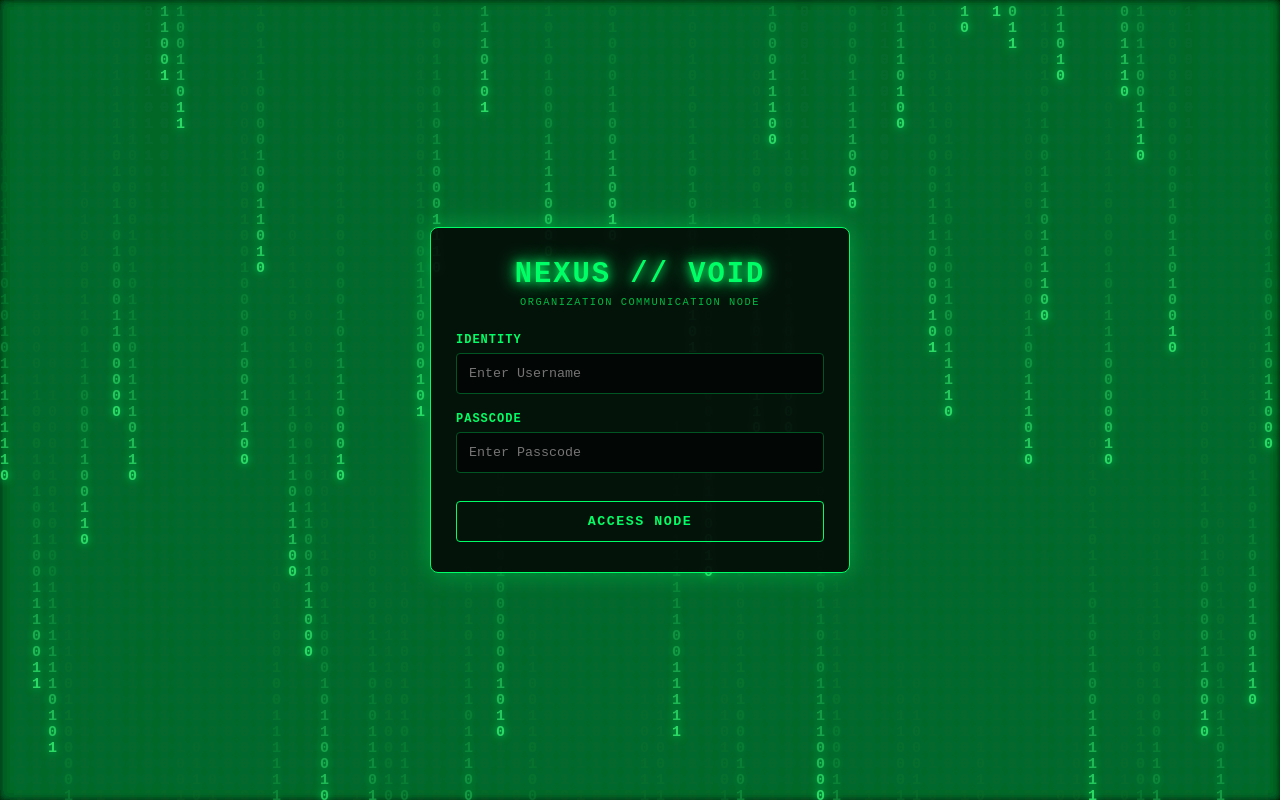
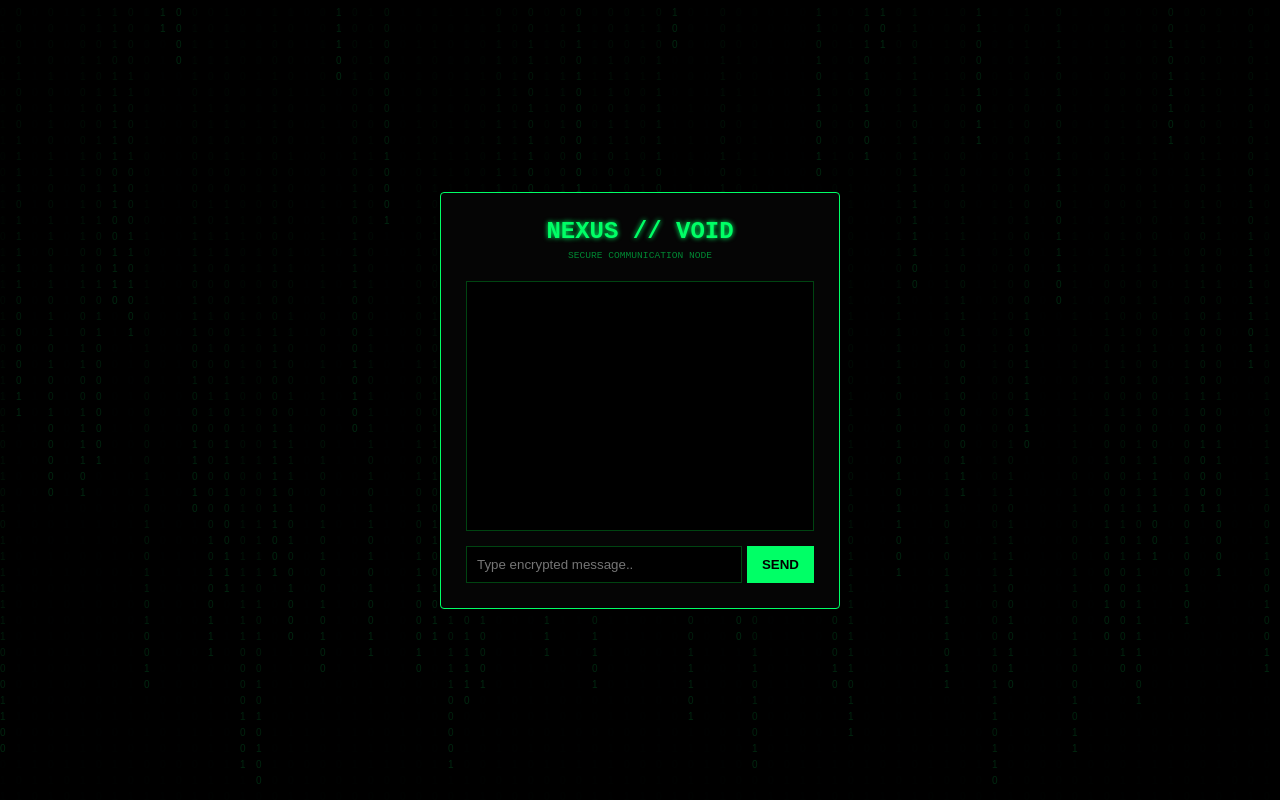
Before and after one commit to jubayerahmed7/Nexus-Void, a website: page NEXUS-VOID/public/index.html in a window 1280 px wide. Drawn offline with Linux system fonts and the light colour scheme.

```diff
--- a/NEXUS-VOID/public/index.html
+++ b/NEXUS-VOID/public/index.html
@@ -7,7 +7,7 @@
     <style>
         * { margin: 0; padding: 0; box-sizing: border-box; }
         body {
-            background: #020204;
+            background: #000; /* একদম কালো ব্যাকগ্রাউন্ড */
             color: #00ff66;
             font-family: 'Courier New', Courier, monospace;
             min-height: 100vh;
@@ -17,210 +17,88 @@
             overflow: hidden;
         }
 
-        /* Matrix Canvas Background (Brighter Effect) */
-        #matrix {
-            position: fixed;
-            top: 0;
-            left: 0;
-            z-index: 1;
-            opacity: 0.85; /* আলো বাড়ানো হয়েছে */
-        }
+        #matrix { position: fixed; top: 0; left: 0; z-index: 1; opacity: 0.15; }
 
-        /* Original Cyber Card Container */
         .card-container {
             position: relative;
             z-index: 2;
-            background: rgba(5, 12, 8, 0.92);
-            border: 1.5px solid #00ff66;
-            box-shadow: 0 0 25px rgba(0, 255, 102, 0.35);
-            border-radius: 8px;
-            padding: 30px 25px;
+            background: #050505; /* কার্ডের ব্যাকগ্রাউন্ড কালো */
+            border: 1px solid #00ff66;
+            border-radius: 4px;
+            padding: 25px;
             width: 90%;
-            max-width: 420px;
-            text-align: center;
+            max-width: 400px;
         }
 
-        .glitch-title {
-            font-size: 1.8rem;
-            font-weight: bold;
-            color: #00ff66;
-            text-shadow: 0 0 10px #00ff66, 0 0 20px #00ff66;
-            letter-spacing: 2px;
-            margin-bottom: 5px;
-        }
+        .glitch-title { font-size: 1.5rem; font-weight: bold; text-align: center; margin-bottom: 5px; text-shadow: 0 0 5px #00ff66; }
+        .subtitle { font-size: 0.6rem; text-align: center; color: #008833; margin-bottom: 20px; text-transform: uppercase; }
 
-        .subtitle {
-            font-size: 0.65rem;
-            color: #00bb44;
-            letter-spacing: 1.5px;
-            margin-bottom: 25px;
-            text-transform: uppercase;
-        }
-
-        /* Input Fields styling from original UI */
-        .input-group {
-            text-align: left;
-            margin-bottom: 18px;
-        }
-
-        .input-group label {
-            display: block;
-            font-size: 0.75rem;
-            color: #00ff66;
-            margin-bottom: 6px;
-            letter-spacing: 1px;
-            font-weight: bold;
-        }
-
-        .input-group input {
-            width: 100%;
-            background: #020604;
-            border: 1px solid #005522;
-            border-radius: 4px;
-            padding: 12px;
-            color: #00ff66;
-            font-family: monospace;
-            outline: none;
-            transition: all 0.3s ease;
-        }
-
-        .input-group input:focus {
-            border-color: #00ff66;
-            box-shadow: 0 0 10px rgba(0, 255, 102, 0.5);
-        }
-
-        .btn-access {
-            width: 100%;
-            background: transparent;
-            border: 1px solid #00ff66;
-            color: #00ff66;
-            padding: 12px;
-            font-weight: bold;
-            font-family: monospace;
-            cursor: pointer;
-            border-radius: 4px;
-            letter-spacing: 1.5px;
-            margin-top: 10px;
-            transition: 0.3s;
-        }
-
-        .btn-access:hover {
-            background: #00ff66;
-            color: #000;
-            box-shadow: 0 0 20px #00ff66;
-        }
-
-        .hidden { display: none !important; }
-
-        /* Chat Section Inside Card */
         #chat-box {
             height: 250px;
             overflow-y: auto;
-            text-align: left;
-            border: 1px solid #005522;
+            border: 1px solid #004411;
             padding: 10px;
             margin-bottom: 15px;
-            background: #020604;
-            border-radius: 4px;
+            background: #000;
         }
 
-        .chat-msg { margin-bottom: 8px; font-size: 0.85rem; word-break: break-word; }
-        .chat-input-wrapper { display: flex; gap: 8px; }
-        .chat-input-wrapper input { flex: 1; }
-        .chat-input-wrapper button { width: auto; padding: 0 15px; }
+        .chat-input-wrapper { display: flex; gap: 5px; }
+        .chat-input-wrapper input {
+            flex: 1;
+            background: #000;
+            border: 1px solid #004411;
+            padding: 10px;
+            color: #00ff66;
+            outline: none;
+        }
+
+        .btn-send {
+            background: #00ff66;
+            color: #000;
+            border: none;
+            padding: 0 15px;
+            font-weight: bold;
+            cursor: pointer;
+        }
     </style>
 </head>
 <body>
-
     <canvas id="matrix"></canvas>
-
     <div class="card-container">
         <div class="glitch-title">NEXUS // VOID</div>
-        <div class="subtitle">ORGANIZATION COMMUNICATION NODE</div>
+        <div class="subtitle">SECURE COMMUNICATION NODE</div>
 
-        <!-- Login Form -->
-        <form id="login-form">
-            <div class="input-group">
-                <label>IDENTITY</label>
-                <input type="text" id="username" placeholder="Enter Username" required autocomplete="off">
-            </div>
-            <div class="input-group">
-                <label>PASSCODE</label>
-                <input type="password" id="password" placeholder="Enter Passcode" required>
-            </div>
-            <button type="submit" class="btn-access">ACCESS NODE</button>
-        </form>
-
-        <!-- Chat Console (Appears after login) -->
-        <div id="chat-section" class="hidden">
-            <div style="font-size:0.75rem; text-align:left; margin-bottom:8px; color:#00ff66;">
-                STATUS: <span style="color:#fff;">AUTHENTICATED</span>
-            </div>
-            <div id="chat-box"></div>
-            <div class="chat-input-wrapper">
-                <div class="input-group" style="margin:0; flex:1;">
-                    <input type="text" id="chatInput" placeholder="Command..." autocomplete="off">
-                </div>
-                <button onclick="sendMsg()" class="btn-access" style="margin:0;">SEND</button>
-            </div>
+        <div id="chat-box"></div>
+        <div class="chat-input-wrapper">
+            <input type="text" id="chatInput" placeholder="Type encrypted message..">
+            <button onclick="sendMsg()" class="btn-send">SEND</button>
         </div>
     </div>
 
     <script>
-        // Matrix Background Script with High Glow & Visibility
         const canvas = document.getElementById('matrix');
         const ctx = canvas.getContext('2d');
         canvas.width = window.innerWidth;
         canvas.height = window.innerHeight;
-
         const drops = Array(Math.floor(canvas.width / 16)).fill(1);
-        function drawMatrix() {
-            ctx.fillStyle = "rgba(0, 0, 0, 0.08)";
+        function draw() {
+            ctx.fillStyle = "rgba(0, 0, 0, 0.05)";
             ctx.fillRect(0, 0, canvas.width, canvas.height);
-
-            // Glowing Text Effect
-            ctx.fillStyle = "#33ff77";
-            ctx.shadowBlur = 8;
-            ctx.shadowColor = "#00ff66";
-            ctx.font = "bold 15px monospace";
-
+            ctx.fillStyle = "#00ff66";
             drops.forEach((d, i) => {
-                const text = Math.random() > 0.5 ? "1" : "0";
-                ctx.fillText(text, i * 16, d * 16);
-                if (d * 16 > canvas.height && Math.random() > 0.975) drops[i] = 0;
+                ctx.fillText(Math.random() > 0.5 ? "1" : "0", i * 16, d * 16);
+                if (d * 16 > canvas.height && Math.random() > 0.97) drops[i] = 0;
                 drops[i]++;
             });
         }
-        setInterval(drawMatrix, 35);
-
-        // Chat Persistence Logic
-        const chatBox = document.getElementById('chat-box');
-
-        function loadChats() {
-            const saved = JSON.parse(localStorage.getItem('nexus_chats')) || [];
-            chatBox.innerHTML = '';
-            saved.forEach(m => {
-                chatBox.innerHTML += `<div class="chat-msg">> ${m}</div>`;
-            });
-            chatBox.scrollTop = chatBox.scrollHeight;
-        }
+        setInterval(draw, 50);
 
         function sendMsg() {
             const input = document.getElementById('chatInput');
             if (!input.value.trim()) return;
-            const saved = JSON.parse(localStorage.getItem('nexus_chats')) || [];
-            saved.push(input.value.trim());
-            localStorage.setItem('nexus_chats', JSON.stringify(saved));
+            document.getElementById('chat-box').innerHTML += `<div>> ${input.value}</div>`;
             input.value = '';
-            loadChats();
         }
-
-        document.getElementById('login-form').onsubmit = (e) => {
-            e.preventDefault();
-            document.getElementById('login-form').classList.add('hidden');
-            document.getElementById('chat-section').classList.remove('hidden');
-            loadChats();
-        };
     </script>
 </body>
 </html>
```
